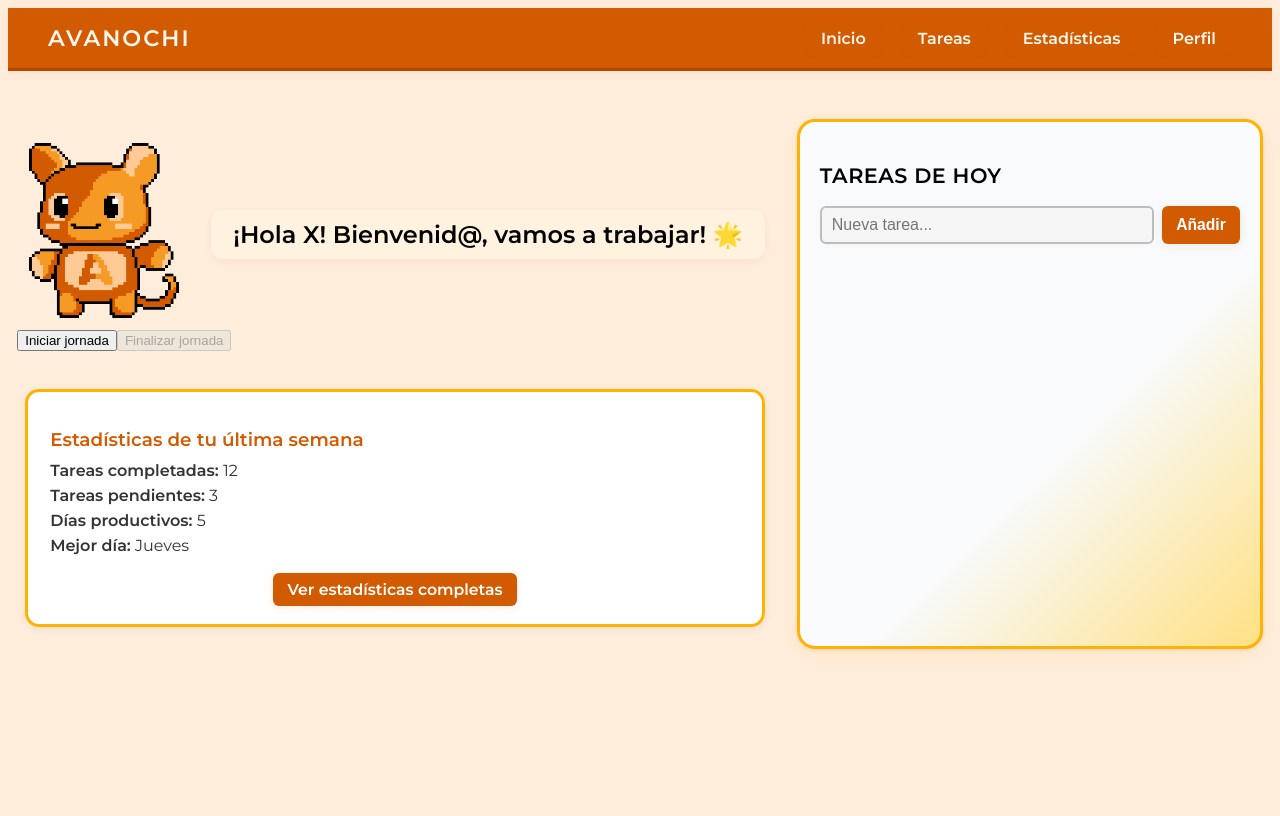
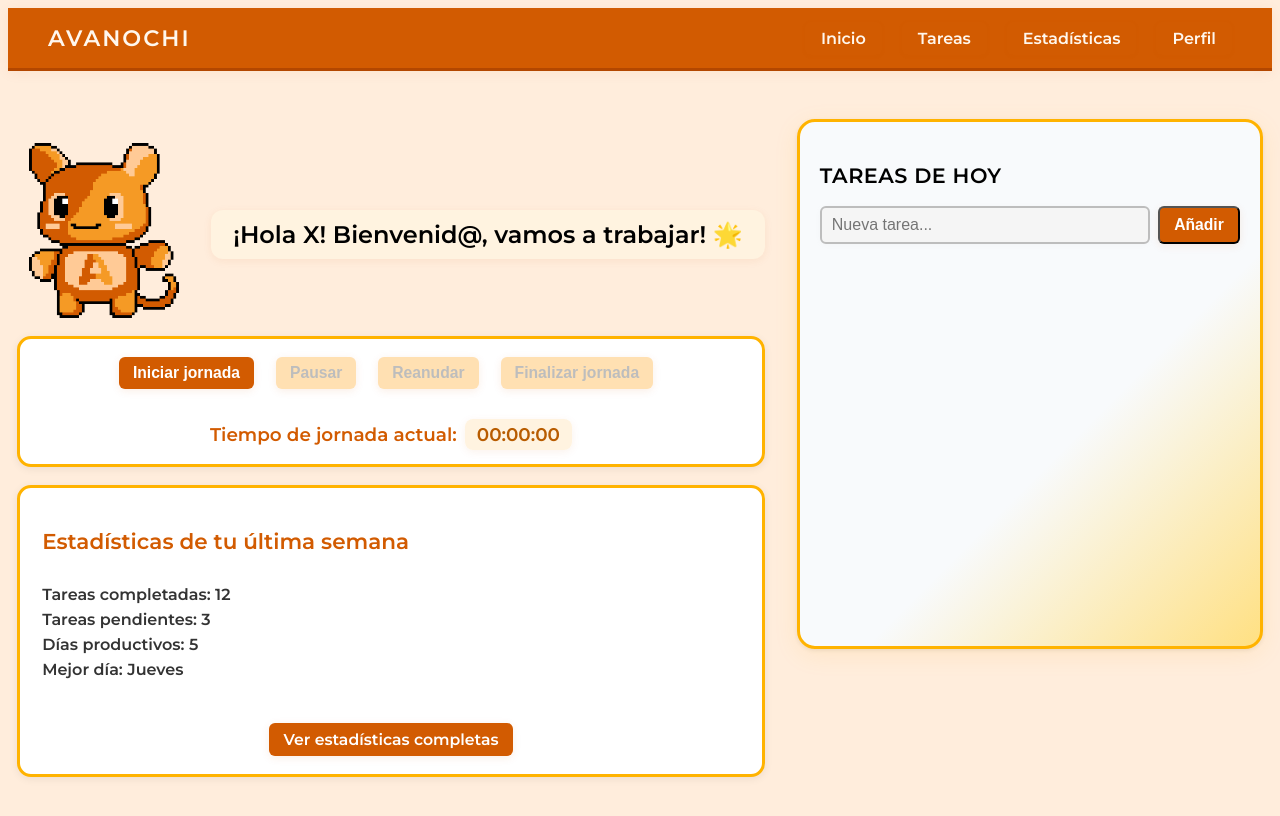
Before and after one commit to Avanochi-project/AVANOCHI, an Angular app in the folder avanochi/web-app/avanochi-frontend/: page / in a window 1280 px wide. Shown: the top 816 px of the page. Built offline with nearby package versions, Linux system fonts and the light colour scheme.

Commit message:
Temporizador jornada y demas

```diff
--- a/avanochi/web-app/avanochi-frontend/src/app/tasks-today/tasks-today.css
+++ b/avanochi/web-app/avanochi-frontend/src/app/tasks-today/tasks-today.css
@@ -1,3 +1,64 @@
+.jornada-completada {
+	margin-top: 22px;
+	font-size: 1.08rem;
+	color: #388e3c;
+	background: #e8f5e9;
+	border-radius: 8px;
+	padding: 8px 16px;
+	text-align: center;
+	font-weight: 600;
+	box-shadow: 0 2px 8px rgba(56,142,60,0.08);
+}
+.avatar-stats-group .jornada-block button {
+	background: #d25b01 !important;
+	color: white !important;
+	font-weight: 600 !important;
+	border: none !important;
+	border-radius: 6px !important;
+	padding: 7px 14px !important;
+	font-size: 0.98rem !important;
+	box-shadow: 0 2px 8px rgba(210,91,1,0.10) !important;
+	transition: background 0.2s, color 0.2s, box-shadow 0.2s !important;
+	cursor: pointer !important;
+	margin-right: 10px !important;
+}
+.avatar-stats-group .jornada-block button:hover:not(:disabled) {
+	background: #f59a25 !important;
+	color: #fff !important;
+	box-shadow: 0 4px 16px rgba(245,154,37,0.18) !important;
+}
+.avatar-stats-group .jornada-block button:disabled {
+	background: #ffe0b2 !important;
+	color: #bdbdbd !important;
+	cursor: not-allowed !important;
+}
+.avatar-stats-group .jornada-block {
+	background: #fff !important;
+	border-radius: 14px !important;
+	box-shadow: 0 2px 8px rgba(0,0,0,0.07) !important;
+	border: 3px solid #ffb300 !important;
+	padding: 18px 22px !important;
+	min-width: 260px !important;
+	font-family: 'Montserrat', 'Segoe UI', Arial, sans-serif !important;
+	margin: 18px 0 18px 0 !important;
+		display: flex !important;
+		flex-direction: column !important;
+		align-items: center !important;
+.jornada-btns {
+	display: flex;
+	flex-direction: row;
+	gap: 12px;
+	margin-bottom: 8px;
+	justify-content: center;
+}
+.jornada-info {
+	font-size: 1.08rem;
+	color: #b85c00;
+	margin-top: 8px;
+	text-align: center;
+}
+	gap: 10px !important;
+}
 .timer-label {
 	display: inline-block;
 	margin-top: 8px;
@@ -26,16 +87,18 @@
 .user-stats-preview {
 	margin-top: 38px;
 	margin-left: 8px;
-		background: #fff;
-		border-radius: 14px;
-		box-shadow: 0 2px 8px rgba(0,0,0,0.07);
-		padding: 18px 22px;
+			background: #fff;
+			border-radius: 14px;
+			box-shadow: 0 2px 8px rgba(0,0,0,0.07);
+			border: 3px solid #ffb300;
+			padding: 18px 22px;
 			min-width: 260px;
-			min-height: 180px;
-		font-family: 'Montserrat', 'Segoe UI', Arial, sans-serif;
-		border: 3px solid #ffb300;
-}
-.user-stats-preview h3 {
+			font-family: 'Montserrat', 'Segoe UI', Arial, sans-serif;
+			margin: 18px 0 18px 0;
+			display: flex;
+			flex-direction: column;
+			align-items: flex-start;
+			gap: 10px;
 	font-size: 1.15rem;
 	color: #d25b01;
 	margin-bottom: 10px;
@@ -192,7 +255,13 @@
 	background: #d25b01;
 	color: white;
 	font-weight: 600;
-	border: none;
+}
+.avatar-stats-group .jornada-block button:hover:not(:disabled) {
+	background: #f59a25;
+	color: #fff;
+	box-shadow: 0 4px 16px rgba(245,154,37,0.18);
+}
+.task-card-today button {
 	border-radius: 6px;
 	padding: 7px 14px;
 	font-size: 0.98rem;
--- a/avanochi/web-app/avanochi-frontend/src/app/tasks-today/tasks-today.html
+++ b/avanochi/web-app/avanochi-frontend/src/app/tasks-today/tasks-today.html
@@ -8,12 +8,16 @@
       </div>
     </div>
     <div class="jornada-block">
-      <button (click)="registrarInicio()" [disabled]="jornadaInicio()">Iniciar jornada</button>
-      <button (click)="registrarFin()" [disabled]="!jornadaInicio() || jornadaFin()">Finalizar jornada</button>
+      <div class="jornada-btns">
+  <button (click)="registrarInicio()" [disabled]="!!jornadaInicio()">Iniciar jornada</button>
+  <button (click)="pausarTimer()" [disabled]="!jornadaInicio() || !!jornadaFin() || timerPaused()">Pausar</button>
+  <button (click)="reanudarTimer()" [disabled]="!timerPaused() || !!jornadaFin()">Reanudar</button>
+  <button (click)="registrarFin()" [disabled]="!jornadaInicio() || !!jornadaFin()">Finalizar jornada</button>
+      </div>
       <div class="jornada-info">
-        <span *ngIf="jornadaInicio()"><strong>Inicio:</strong> {{ jornadaInicio() }}</span>
-        <span *ngIf="jornadaFin()"><strong>Fin:</strong> {{ jornadaFin() }}</span>
-        <span *ngIf="jornadaInicio() && !jornadaFin()" class="timer-label"><strong>Tiempo actual:</strong> <span class="timer-value">{{ timer() }}</span></span>
+        <span *ngIf="!jornadaFin()" class="timer-label"><strong>Tiempo de jornada actual:</strong> <span class="timer-value">{{ timer() }}</span></span>
+        <span *ngIf="jornadaFin()" class="timer-label"><strong>Tiempo final:</strong> <span class="timer-value">{{ timer() }}</span></span>
+  <div *ngIf="jornadaFin()" class="jornada-completada"><strong>✅ Jornada completada. ¡Buen trabajo!</strong></div>
       </div>
     </div>
     <div class="user-stats-preview">
--- a/avanochi/web-app/avanochi-frontend/src/app/tasks-today/tasks-today.ts
+++ b/avanochi/web-app/avanochi-frontend/src/app/tasks-today/tasks-today.ts
@@ -14,6 +14,22 @@ interface Task {
   imports: [CommonModule]
 })
 export class TasksToday {
+  timerPaused = signal<boolean>(false);
+
+  pausarTimer() {
+    if (this.timerInterval) {
+      clearInterval(this.timerInterval);
+      this.timerInterval = null;
+      this.timerPaused.set(true);
+    }
+  }
+
+  reanudarTimer() {
+    if (!this.timerInterval && this.jornadaInicio() && !this.jornadaFin() && this.timerPaused()) {
+      this.startTimer();
+      this.timerPaused.set(false);
+    }
+  }
   jornadaInicio = signal<string | null>(null);
   jornadaFin = signal<string | null>(null);
   timer = signal<string>('00:00:00');
```
